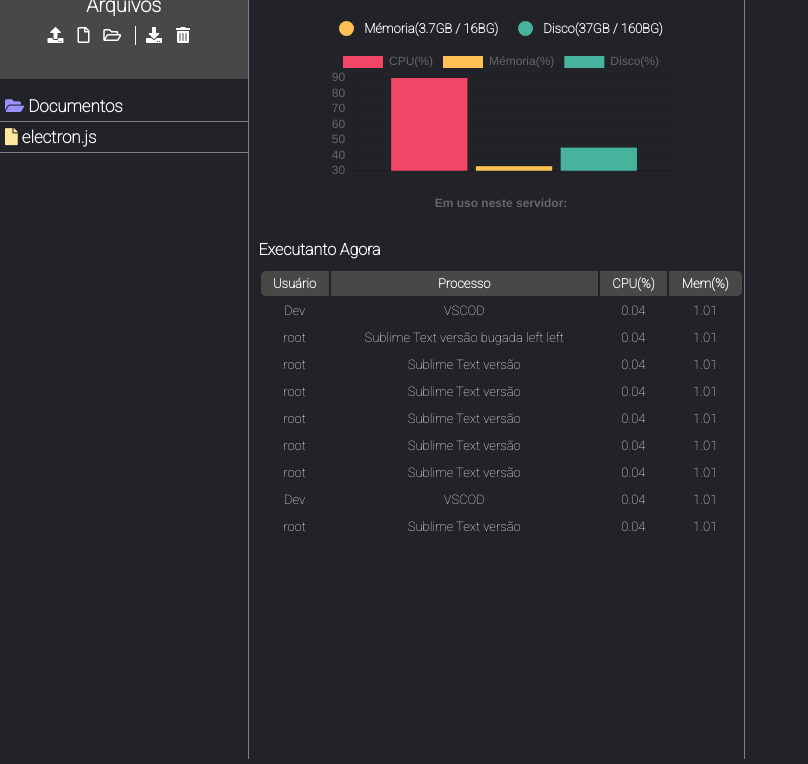
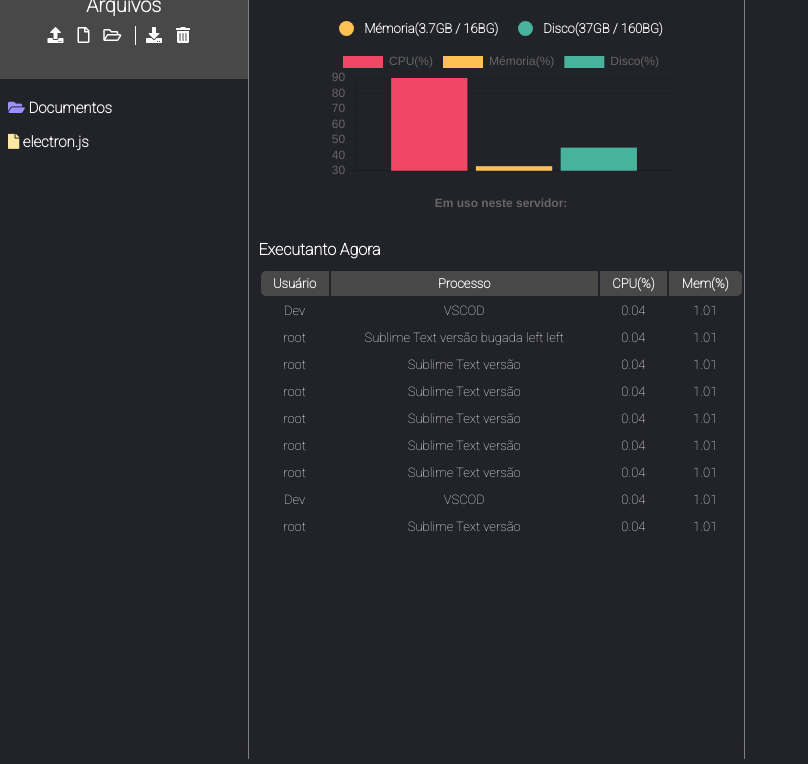
Before and after one commit to barretoMarcosPaulo/sarue-monitor, an Electron app: page src/app/home.html in a window 990 px wide. Shown: the part 41-805 px from the top of the page, without its empty margins (0-808 px from the left). Drawn offline with nearby package versions, Linux system fonts and the light colour scheme.

Commit message:
update: new style in list files

```diff
--- a/src/styles/style.css
+++ b/src/styles/style.css
@@ -69,18 +69,17 @@ body{
     display: flex;
     flex-direction: column;
     max-height: 100vh;
-    /* align-items: center; */
     margin-top: 5%;
 }
 
 .list-files .item{
-    font-size: 17px;
-    padding: 5px;
-    border-bottom: 1px solid gray;
+    font-size: 15px;
     cursor: pointer;
+    padding: 8px;
 }
 .list-files .item label,i{
     font-weight: bold;
+    cursor: pointer;
 }
 
 
```
